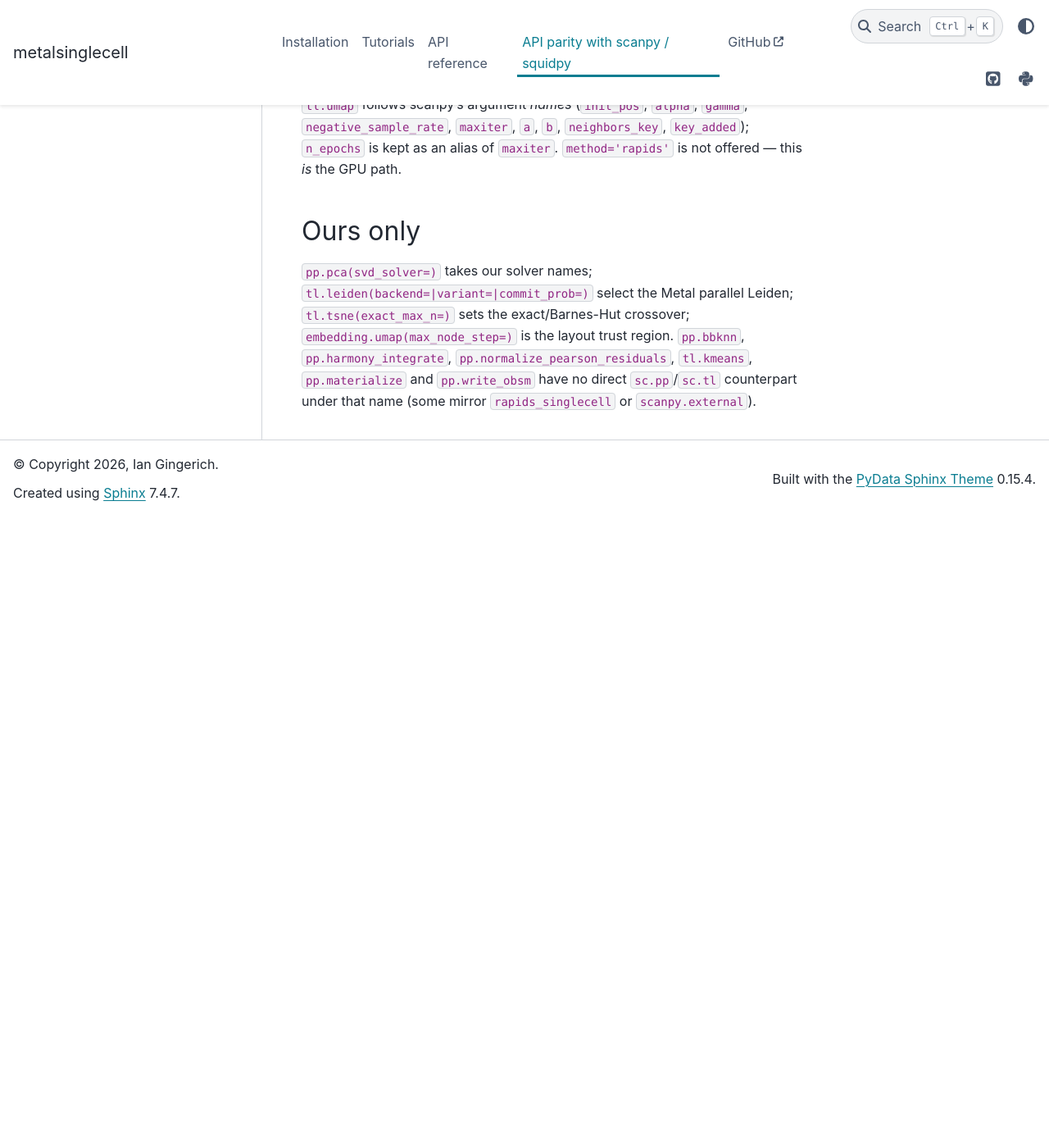
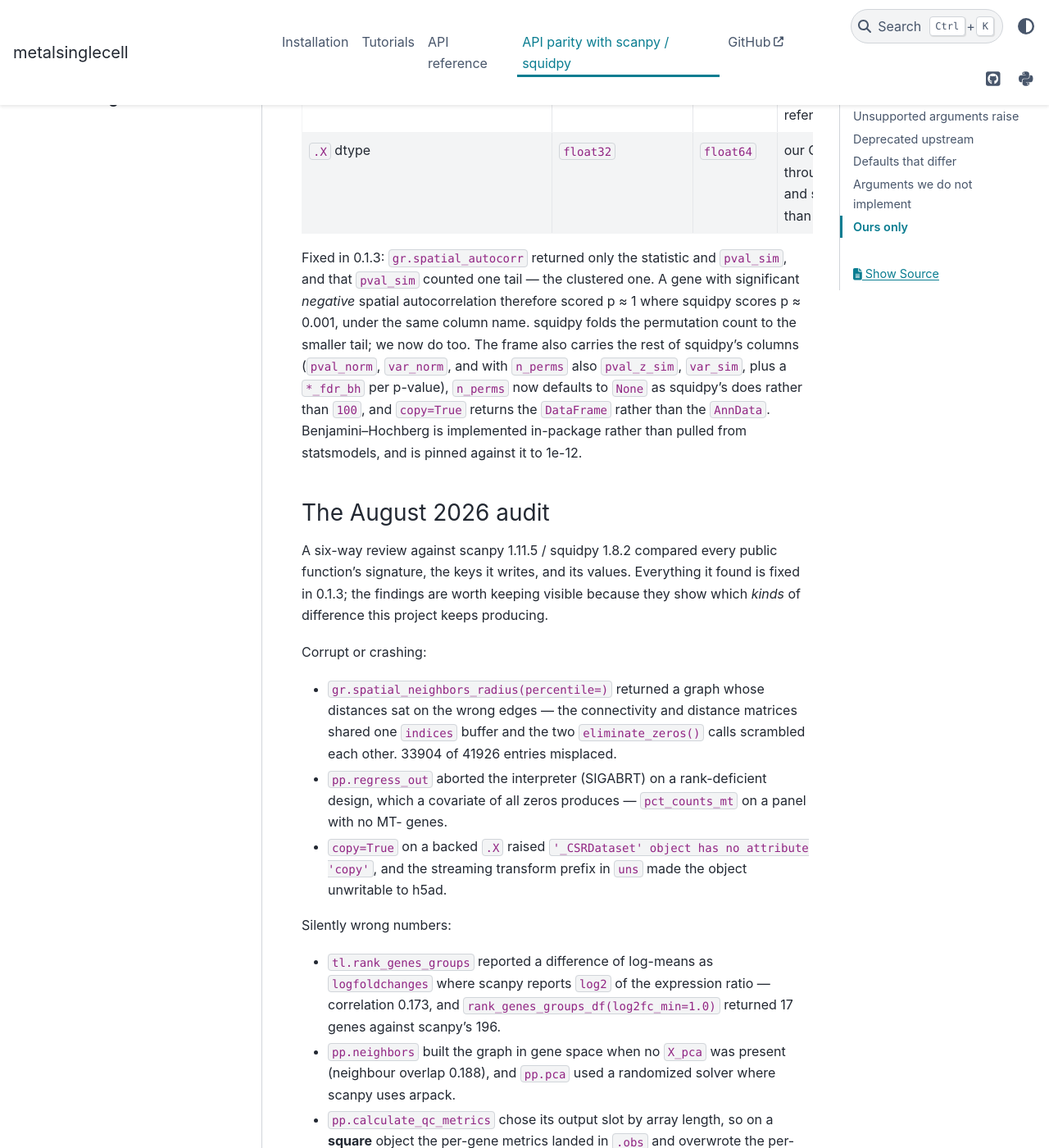
Before and after one commit to gingerii/metal-SingleCell, a Sphinx documentation site: the page built from docs/api_parity.md, in a window 1280 px wide and 1400 px high, scrolled down 4731 px. Shown: the whole window at 82% size. Built offline with Sphinx 7.4.7 and the PyData theme 0.15.4, drawn with Linux system fonts in a browser that asks for light colours; pages that are not in the unit, such as notebooks, are missing from menus; before the commit the page ends 5361 px from its top, so only the background shows below that; some of the changed text lies outside the part shown.

Commit message:
docs: correct the parity claims the audit disproved
Six statements on the parity page were wrong, and one of them was the headline.

"Every scanpy argument we do not implement raises TypeError, so a missing
feature can never quietly change your result" -- the raising part is true, the
conclusion was not. Three kinds of difference are not argument-shaped and no
TypeError can catch them: an argument accepted and never read (four of these
existed), a default that differs, and a key we do not write. The page now says
so and names the class, since it is the one this project keeps reproducing.

"Where ours is a concrete value and the reference is None ... those are not
drift" covered pp.pca(svd_solver=) and pp.pca(n_comps=), and was wrong for both
-- scanpy resolves the solver to arpack, and n_comps to min_dim - 1 on a narrow
panel.

"[the builders] differ only where two candidates are exactly equidistant" was
false for percentile (squidpy's setdiag inserts explicit zeros before the
threshold is taken) and for the spectral transform (a genuine axis bug, now
fixed).

The leiden row attributed the label difference to n_iterations. Decomposing it:
scanpy at n_iterations=2 with its own flavor is ARI 1.000 against its default,
while flavor="igraph" is 0.687 -- the flavor is the whole effect, and
n_iterations contributes almost nothing.

Also documented: the gr copy=True return types, the deliberate scrublet
embedding deviation with the AUC that justifies it, the fp32 dtype policy, and
a summary of what the audit found, kept visible because the kinds of defect
matter more than the individual entries. README gains the new extras.

````diff
--- a/docs/api_parity.md
+++ b/docs/api_parity.md
@@ -8,17 +8,27 @@
 
 ## Unsupported arguments raise
 
-No function accepts `**kwargs`. Every scanpy argument we do not implement raises `TypeError`
-rather than being silently ignored — so a missing feature can never quietly change your
-result:
+No function accepts `**kwargs`, and every scanpy argument we do not implement raises
+`TypeError` rather than being silently accepted:
 
 ```python
 msc.pp.highly_variable_genes(adata, batch_key="sample")
 # TypeError: highly_variable_genes() got an unexpected keyword argument 'batch_key'
 ```
 
-That is the important safety property. The gaps below are *completeness* gaps, not
-correctness hazards.
+This page used to claim that property meant "a missing feature can never quietly change your
+result". That was too strong, and a full audit in August 2026 found the counterexamples. Three
+kinds of difference are *not* argument-shaped, so no `TypeError` can catch them:
+
+1. **An argument we accept but never read.** `rank_genes_groups(reference=)`,
+   `louvain(random_state=)`, `draw_graph(layout=)` and `gr.spatial_neighbors(coord_type=)` were
+   all validated, recorded into `uns`, and ignored. Every one is fixed, and each now has a
+   regression test; the class is what to watch for.
+2. **A default that differs.** See *Defaults that differ* below.
+3. **A key we do not write**, or write under another name. A pipeline that reads it gets a
+   `KeyError` at best and a stale value at worst.
+
+The completeness gaps in *Arguments we do not implement* really are only gaps — they raise.
 
 ## Deprecated upstream
 
@@ -35,10 +45,21 @@
 
 `gr.spatial_neighbors_knn`, `_radius`, `_delaunay` and `_grid` mirror squidpy's replacements.
 Validated against squidpy 1.8.2 on real Visium across 15 option combinations: 11 match
-element-wise, and the other 4 differ **only where two candidates are exactly equidistant**
-(0 differences from any other cause). On a lattice those ties are unavoidable — every Visium
-spot has six equidistant neighbours — and squidpy's pick falls out of its tree traversal
-rather than a rule. Ours is deterministic: lowest index wins.
+element-wise, and the other 4 differ where two candidates are exactly equidistant. On a lattice
+those ties are unavoidable — every Visium spot has six equidistant neighbours — and squidpy's
+pick falls out of its tree traversal rather than a rule. Ours is deterministic: lowest index
+wins.
+
+Two further differences are **not** tie-driven, and this page previously said all of them were:
+
+- **`percentile`** — squidpy's `setdiag(0)` inserts `n` explicit zeros before
+  `np.percentile(dst.data, p)` sees them, so its threshold is computed over a longer array
+  (132.386 against our 133.137 on one fixture). Ours is the defensible number; the edge sets
+  agree at Jaccard ~0.98.
+- **`transform="spectral"`** — we normalise by the **column** degree, matching squidpy's
+  `axis=0`. Through 0.1.2 we used the row degree, which agrees on a symmetric graph and not on
+  the directed k-NN graph. One deliberate difference remains: squidpy emits `inf` at a
+  zero-in-degree node where we leave the row at zero.
 
 Speed against squidpy on a jittered hex lattice (M3 Max, warm-up + best-of-N):
 
@@ -74,6 +95,12 @@
 section, a pooled median puts the threshold between the two and the fine section keeps every
 k-NN edge (mean degree 6.00 against a correct 3.80).
 
+**`copy=True` returns the computed object, not the `AnnData`** — squidpy's contract, and
+now ours for all of them: `SpatialNeighborsResult(connectivities, distances)` from the four
+builders and the deprecated shim, a `(occ, interval)` tuple from `co_occurrence`, a
+`{means, pvalues, metadata}` dict from `ligrec`, and a `DataFrame` from `spatial_autocorr`.
+Nothing is written to the object in that mode.
+
 `spatial_neighbors_from_builder` is **not implemented**: it takes a squidpy `GraphBuilder`
 instance, and squidpy is an optional (`oracle`) dependency here, not a runtime one. The only
 other arguments the four builders lack are `elements_to_coordinate_systems` and `table_key`,
@@ -96,8 +123,11 @@
 
 | function | ours | reference | effect |
 |---|---|---|---|
-| `tl.leiden(n_iterations=)` | `2` | `-1` | scanpy iterates to convergence. Measured ARI between the two on the same graph: **0.958** — same cluster count, slightly different labels. |
+| `tl.leiden` **flavor** | igraph | `leidenalg` | this, not `n_iterations`, is what makes our labels differ. Decomposed on one graph: scanpy with `n_iterations=2` but its own flavor is **ARI 1.000** against its default, while `flavor="igraph"` is **0.687**. Ours against scanpy's default is 0.749, and against `scanpy(flavor="igraph")` it is 0.795 — inside that backend's own seed-to-seed spread (0.700). Modularity is equal or better (0.6028 vs 0.5934). |
+| `tl.leiden(n_iterations=)` | `2` | `-1` | scanpy iterates to convergence. Within our backend, `2` vs `-1` gives ARI 1.000 at resolution 0.5 and 0.991 at 1.0 — so this contributes almost nothing next to the flavor. |
 | `gr.calculate_niche(random_state=)` | `0` | `42` | labels differ run-to-run only. |
+| `pp.scrublet` **embedding** | joint observed+simulated log1p PCA | observed-only z-scored fit | deliberate. Ours measured a higher injected-doublet AUC (0.972 against 0.796), so it is kept. The neighbour count, score smoothing and call threshold now follow the reference. |
+| `.X` dtype | `float32` | `float64` | our CSR kernels are fp32 throughout. Consistent, and stated here rather than discovered. |
 
 Fixed in 0.1.3: `gr.spatial_autocorr` returned only the statistic and `pval_sim`, and that
 `pval_sim` counted one tail — the clustered one. A gene with significant *negative* spatial
@@ -109,6 +139,45 @@
 `AnnData`. Benjamini–Hochberg is implemented in-package rather than pulled from statsmodels,
 and is pinned against it to 1e-12.
 
+### The August 2026 audit
+
+A six-way review against scanpy 1.11.5 / squidpy 1.8.2 compared every public function's
+signature, the keys it writes, and its values. Everything it found is fixed in 0.1.3; the
+findings are worth keeping visible because they show which *kinds* of difference this project
+keeps producing.
+
+Corrupt or crashing:
+
+- `gr.spatial_neighbors_radius(percentile=)` returned a graph whose distances sat on the wrong
+  edges — the connectivity and distance matrices shared one `indices` buffer and the two
+  `eliminate_zeros()` calls scrambled each other. 33904 of 41926 entries misplaced.
+- `pp.regress_out` aborted the interpreter (SIGABRT) on a rank-deficient design, which a
+  covariate of all zeros produces — `pct_counts_mt` on a panel with no MT- genes.
+- `copy=True` on a backed `.X` raised `'_CSRDataset' object has no attribute 'copy'`, and the
+  streaming transform prefix in `uns` made the object unwritable to h5ad.
+
+Silently wrong numbers:
+
+- `tl.rank_genes_groups` reported a difference of log-means as `logfoldchanges` where scanpy
+  reports `log2` of the expression ratio — correlation 0.173, and
+  `rank_genes_groups_df(log2fc_min=1.0)` returned 17 genes against scanpy's 196.
+- `pp.neighbors` built the graph in gene space when no `X_pca` was present (neighbour overlap
+  0.188), and `pp.pca` used a randomized solver where scanpy uses arpack.
+- `pp.calculate_qc_metrics` chose its output slot by array length, so on a **square** object
+  the per-gene metrics landed in `.obs` and overwrote the per-cell ones.
+- `tl.embedding_density` ran the KDE over every component of the basis; on a 30-D PCA basis the
+  result was a numerically-zero map that still plots.
+- `gr.spatial_autocorr(mode=)` was unvalidated, so a capitalisation typo computed Geary's C
+  against Moran's null and filed it under `uns['gearyC']`.
+- `gr.co_occurrence` used a different distance grid and returned one bin too many;
+  `gr.ligrec` mislabelled rows after a dropped interaction; `pp.scrublet`'s threshold was a
+  quantile that made `expected_doublet_rate` a hard quota.
+
+Contract breaks: missing `uns` params on six functions (`sc.tl.ingest` and `sc.pl.draw_graph`
+raised on our objects), lexicographic instead of natsorted cluster categories, `copy=True`
+returning the wrong type in `gr`, dense `.X` silently converted to CSR, and `igraph`/`sklearn`
+undeclared while sitting on default code paths.
+
 Fixed in 0.1.2: `gr.spatial_neighbors(coord_type=)` was accepted and **ignored** — every call
 returned a generic k-NN graph, so `coord_type='grid'` silently produced the wrong graph on
 Visium. It now dispatches, and infers `'grid'` from `uns['spatial']` as squidpy does.
@@ -118,13 +187,20 @@
 backed `.X` those columns cannot be streamed, so the **default** is skipped there rather than
 raising; explicitly passing `percent_top` on a backed object still raises.
 
-Where ours is a concrete value and the reference is `None` — `pp.pca(n_comps=50)`,
-`tl.rank_genes_groups(method='t-test')`, `tl.tsne(use_rep='X_pca')`, `tl.louvain(resolution=1.0)`
-— the reference resolves `None` to the same thing. Those are not drift.
+Where ours is a concrete value and the reference is `None` — `tl.rank_genes_groups(method=
+'t-test')`, `tl.louvain(resolution=1.0)` — the reference resolves `None` to the same thing.
+Those are not drift.
+
+That blanket claim used to cover `pp.pca(n_comps=)` and `pp.pca(svd_solver=)` as well, and it
+was wrong for both. scanpy resolves `svd_solver=None` to **arpack**, not to a randomized
+solver: on pbmc3k the two agreed to `|corr| >= 0.99` only through PC15 and reached `|corr| =
+0.012` by PC50. And `n_comps=None` resolves to `min_dim - 1` on a panel with fewer than 51
+features, not to 50. Both now follow scanpy. `tl.tsne(use_rep=)` likewise defaults to `None`
+and resolves through scanpy's rule rather than assuming `X_pca`.
 
 ## Arguments we do not implement
 
-116 in total. The ones most likely to be reached for:
+117 in total. The ones most likely to be reached for:
 
 | function | missing |
 |---|---|
````
Also changed, not shown: other parts of docs/api_parity.md (+1 -1 lines), README.md (+3 -1 lines).
